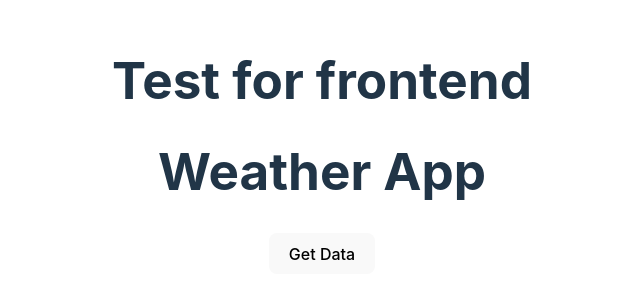
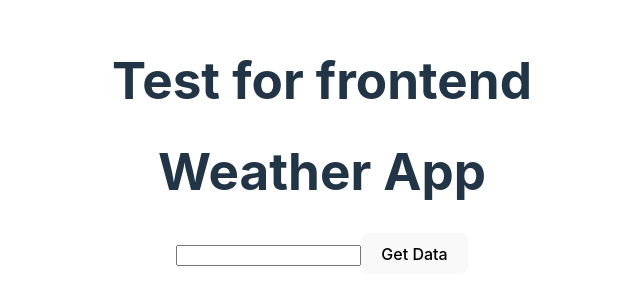
Before and after one commit to beyzanurck/weather-app, a React (Vite) app in the folder client/: page / in a window 1280 px wide. Shown: the part 246-550 px from the top of the page, without its empty margins (318-958 px from the left). Built offline with nearby package versions, Linux system fonts and the light colour scheme; no server answers.

Commit message:
creates input

```diff
--- a/client/src/Weather.jsx
+++ b/client/src/Weather.jsx
@@ -3,6 +3,7 @@ import React, { useState } from 'react';
 export default function Weather() {
 
     const [data, setData] = useState({})
+    const [input, setInput] = useState('')
 
     async function getDataApi() {
 
@@ -15,14 +16,22 @@ export default function Weather() {
         const data = await response.json();
         setData(data)
 
+        console.log(input)
+
+
 
     }
-    console.log(data)
 
 
   return (
     <div>
       <h1>Weather App</h1>
+
+        <input
+            type='text'
+            value={input}
+            onChange={(e) => setInput(e.target.value)}
+        />
 
         <button onClick={getDataApi}>Get Data</button>
 
```
